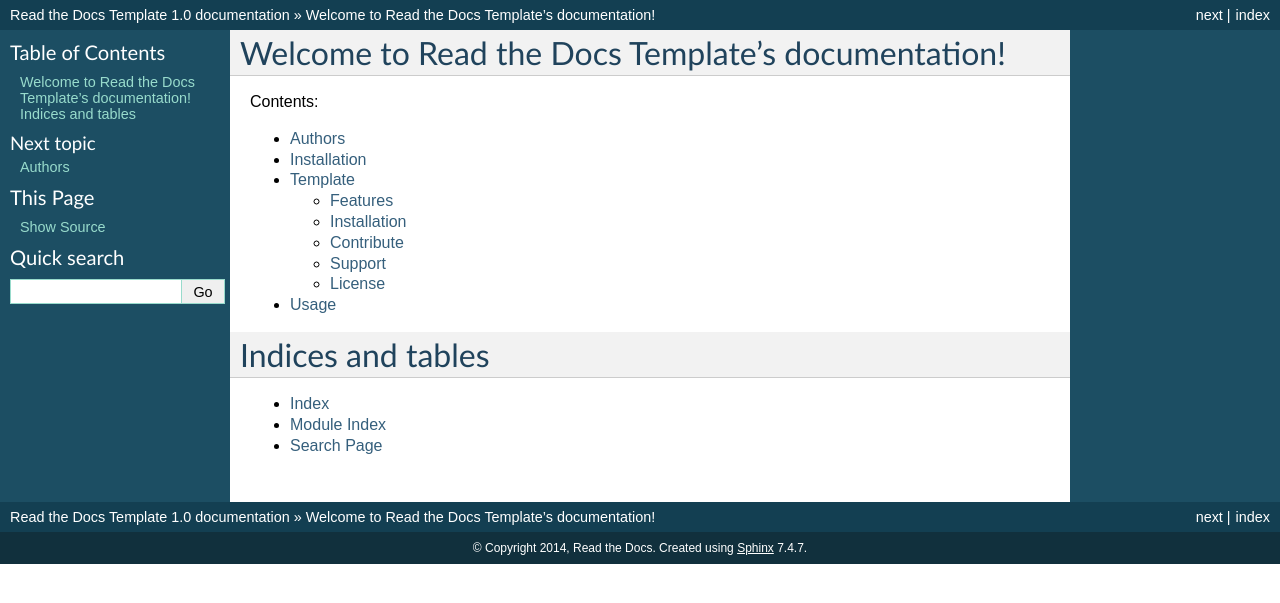
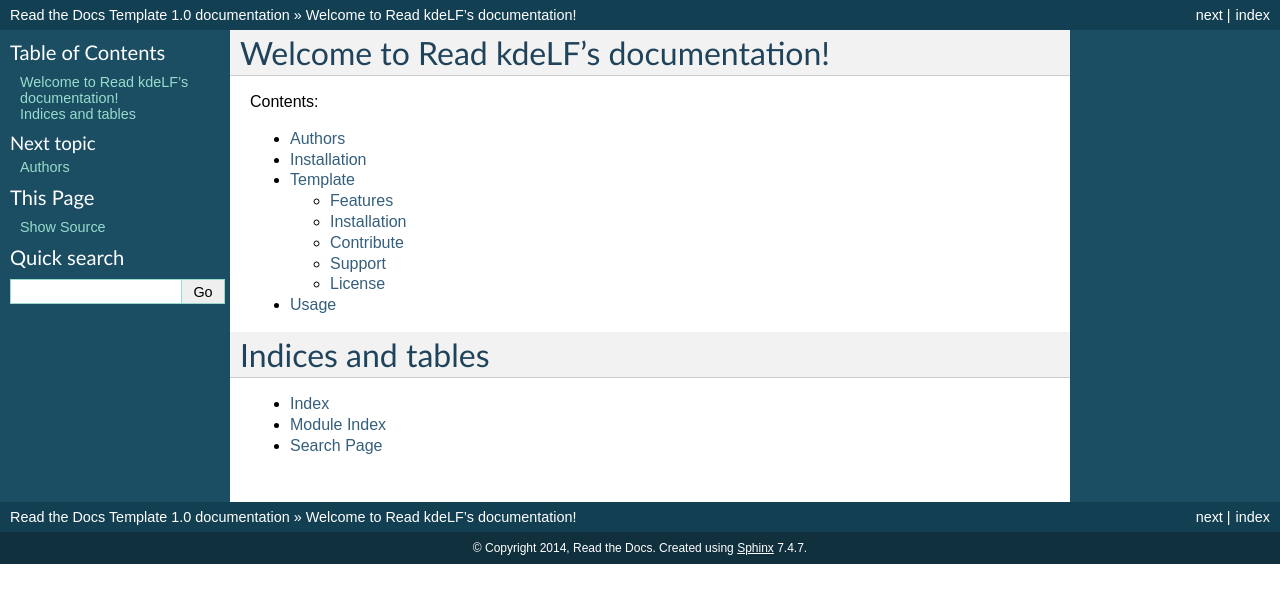
Before and after one commit to yuanzunli/kdeLF, a Sphinx documentation site: the page built from docs/index.rst, in a window 1280 px wide. Shown: the top 603 px of the page. Built offline with Sphinx 7.4.7, drawn with Linux system fonts in a browser that asks for light colours.

Commit message:
Update index.rst

```diff
--- a/docs/index.rst
+++ b/docs/index.rst
@@ -3,7 +3,7 @@
    You can adapt this file completely to your liking, but it should at least
    contain the root `toctree` directive.
 
-Welcome to Read the Docs Template's documentation!
+Welcome to Read kdeLF's documentation!
 ==================================================
 
 Contents:
```
